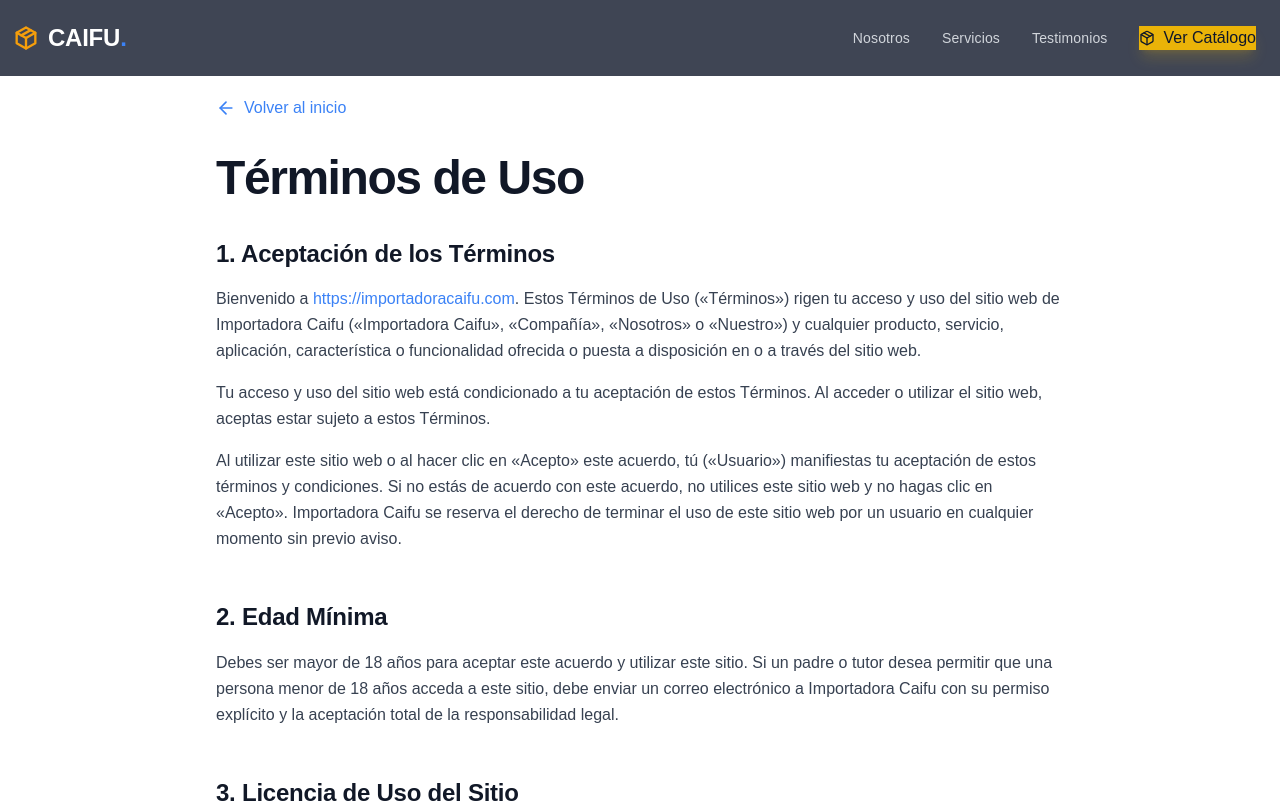
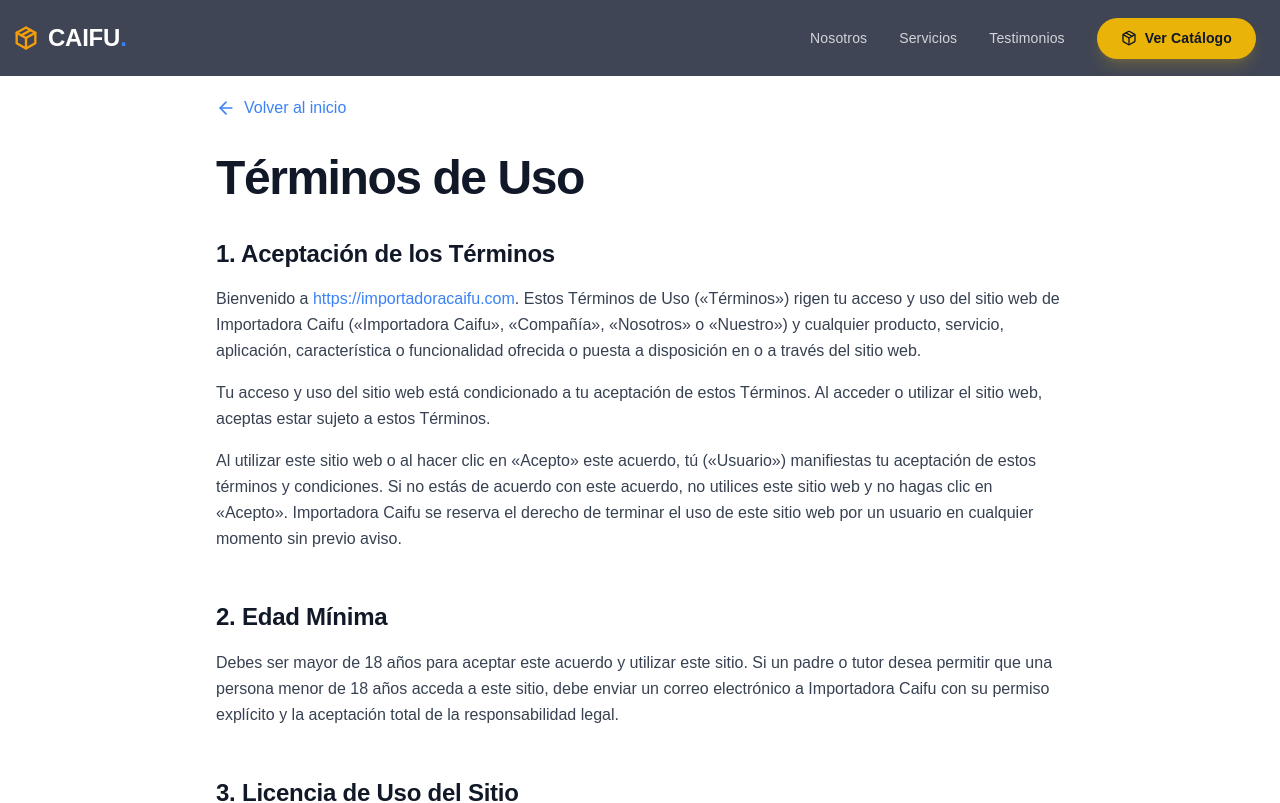
Before and after one commit to Victormflz/CAIFU, a React (Vite) app: page /terminos-de-uso in a window 1280 px wide. Shown: the top 803 px of the page. Built offline with nearby package versions, Linux system fonts and the light colour scheme.

Commit message:
fix: update Ver Catálogo button style to rounded-full

```diff
--- a/components/Navbar.tsx
+++ b/components/Navbar.tsx
@@ -99,7 +99,7 @@ export const Navbar: React.FC = () => {
             </a>
             <a
               href="#catalogo"
-              className="btn-base bg-yellow-500 text-brand-900 hover:bg-yellow-400 active:bg-yellow-600 shadow-lg shadow-yellow-500/20 inline-flex items-center gap-2"
+              className="inline-flex items-center gap-2 px-6 py-2.5 bg-yellow-500 text-brand-900 hover:bg-yellow-400 active:bg-yellow-600 font-bold text-sm rounded-full shadow-lg shadow-yellow-500/20 transition-all duration-300 hover:scale-105 active:scale-95"
             >
               <Package className="w-4 h-4" aria-hidden="true" />
               Ver Catálogo
@@ -156,7 +156,7 @@ export const Navbar: React.FC = () => {
             <a
               href="#catalogo"
               onClick={() => setIsMobileMenuOpen(false)}
-              className="mt-4 btn-base bg-yellow-500 text-brand-900 hover:bg-yellow-400 active:bg-yellow-600 font-bold text-lg shadow-lg shadow-yellow-500/30 inline-flex items-center gap-2"
+              className="mt-4 inline-flex items-center justify-center gap-2 px-8 py-4 bg-yellow-500 text-brand-900 hover:bg-yellow-400 active:bg-yellow-600 font-bold text-lg rounded-full shadow-lg shadow-yellow-500/30 transition-all duration-300 min-h-touch"
             >
               <Package className="w-5 h-5" aria-hidden="true" />
               Ver Catálogo
```
